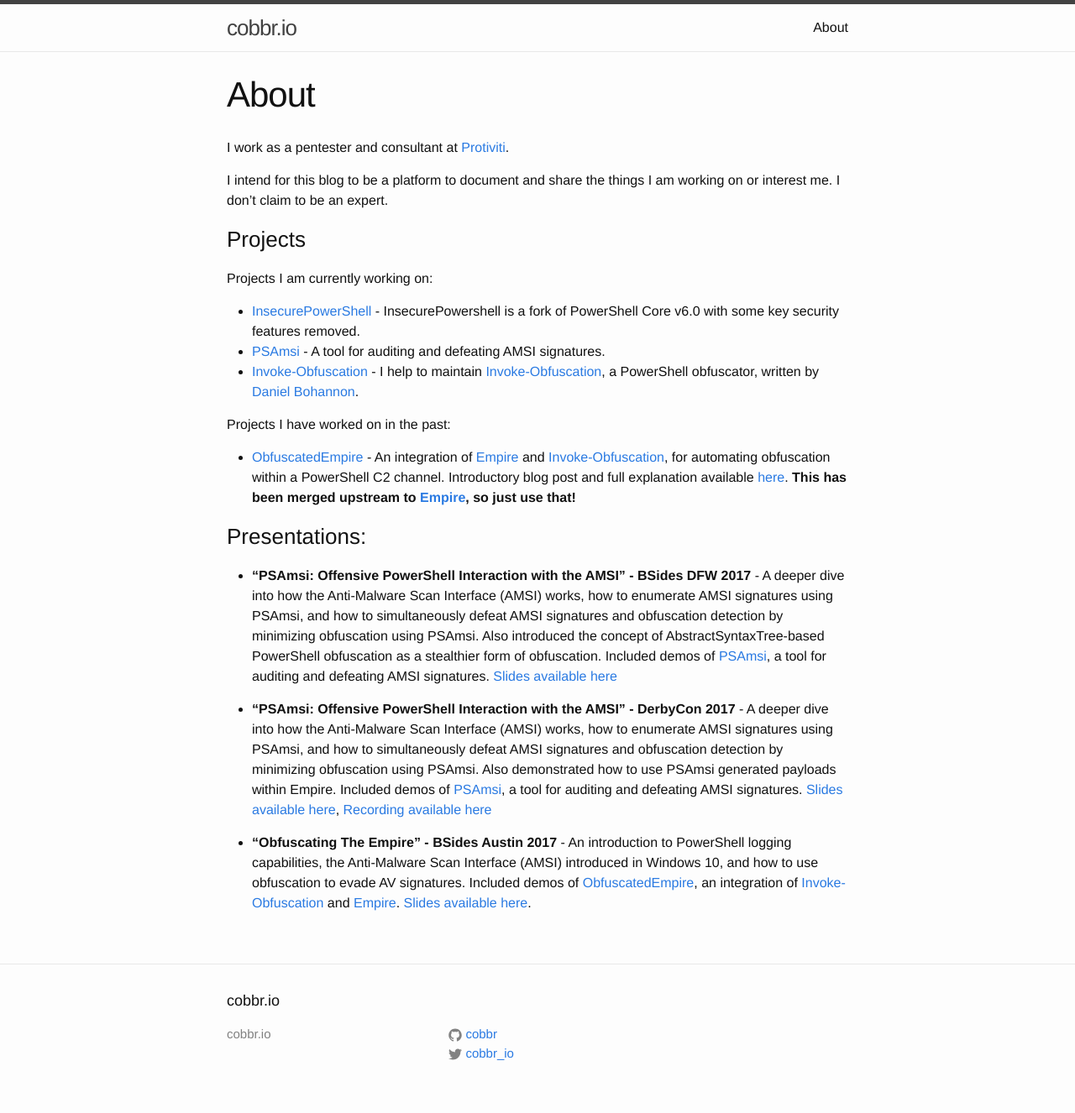
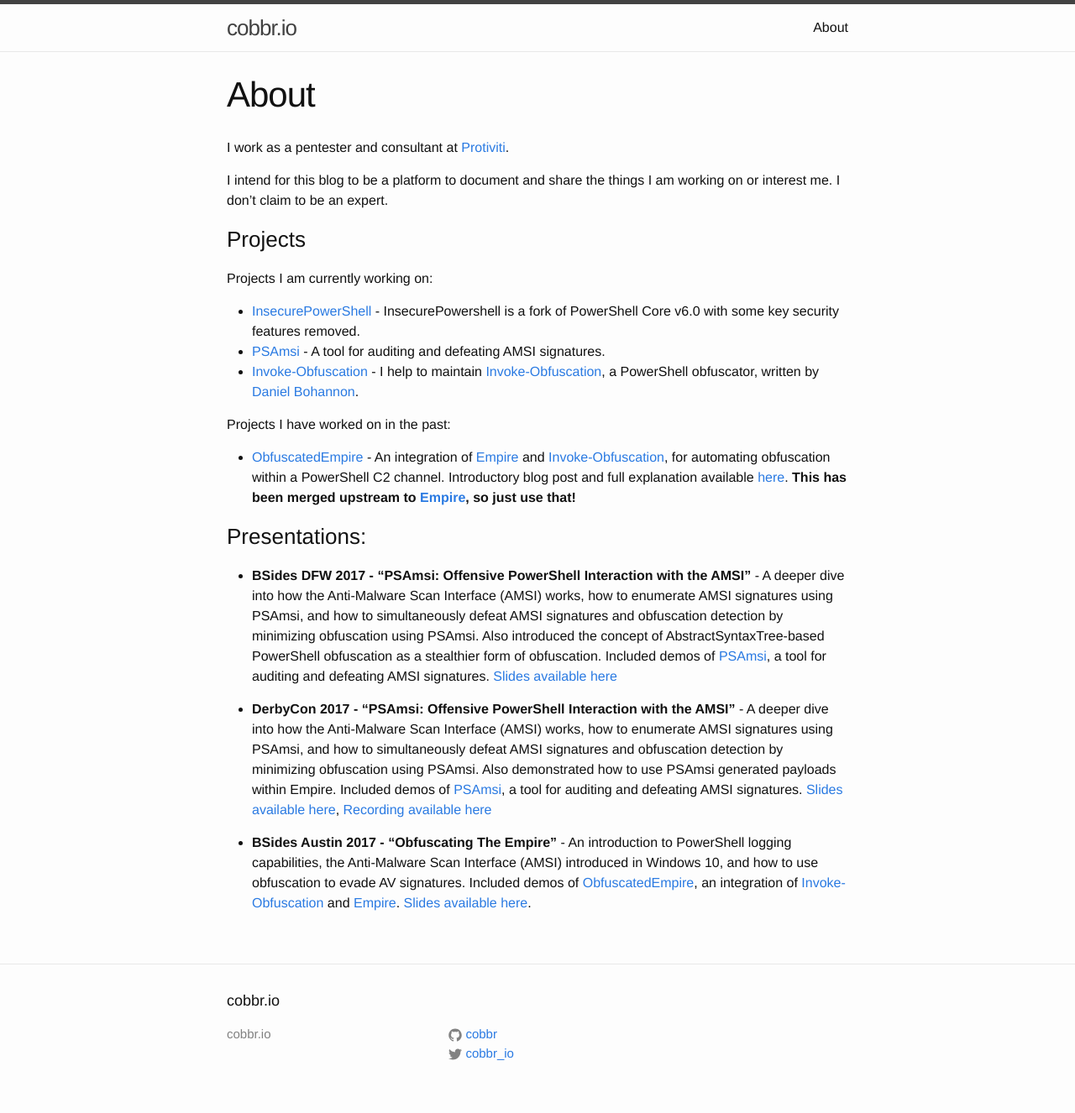
Before and after one commit to cobbr/cobbr.io, a Jekyll site: the page built from about.md, in a window 1280 px wide. Shown: the whole page at 84% size. Built offline with Jekyll 4.4.1, drawn with Linux system fonts in a browser that asks for light colours.

```diff
--- a/about.md
+++ b/about.md
@@ -22,8 +22,8 @@ Projects I have worked on in the past:
 
 ### Presentations:
 
-* **"PSAmsi: Offensive PowerShell Interaction with the AMSI" - BSides DFW 2017** - A deeper dive into how the Anti-Malware Scan Interface (AMSI) works, how to enumerate AMSI signatures using PSAmsi, and how to simultaneously defeat AMSI signatures and obfuscation detection by minimizing obfuscation using PSAmsi. Also introduced the concept of AbstractSyntaxTree-based PowerShell obfuscation as a stealthier form of obfuscation. Included demos of [PSAmsi](https://github.com/cobbr/PSAmsi), a tool for auditing and defeating AMSI signatures. [Slides available here](https://github.com/cobbr/slides/blob/master/BSides/DFW/PSAmsi%20-%20Offensive%20PowerShell%20Interaction%20with%20the%20AMSI.pdf)
+* **BSides DFW 2017 - "PSAmsi: Offensive PowerShell Interaction with the AMSI"** - A deeper dive into how the Anti-Malware Scan Interface (AMSI) works, how to enumerate AMSI signatures using PSAmsi, and how to simultaneously defeat AMSI signatures and obfuscation detection by minimizing obfuscation using PSAmsi. Also introduced the concept of AbstractSyntaxTree-based PowerShell obfuscation as a stealthier form of obfuscation. Included demos of [PSAmsi](https://github.com/cobbr/PSAmsi), a tool for auditing and defeating AMSI signatures. [Slides available here](https://github.com/cobbr/slides/blob/master/BSides/DFW/PSAmsi%20-%20Offensive%20PowerShell%20Interaction%20with%20the%20AMSI.pdf)
 
-* **"PSAmsi: Offensive PowerShell Interaction with the AMSI" - DerbyCon 2017** - A deeper dive into how the Anti-Malware Scan Interface (AMSI) works, how to enumerate AMSI signatures using PSAmsi, and how to simultaneously defeat AMSI signatures and obfuscation detection by minimizing obfuscation using PSAmsi. Also demonstrated how to use PSAmsi generated payloads within Empire. Included demos of [PSAmsi](https://github.com/cobbr/PSAmsi), a tool for auditing and defeating AMSI signatures. [Slides available here](https://github.com/cobbr/slides/blob/master/DerbyCon/PSAmsi%20-%20Offensive%20PowerShell%20Interaction%20with%20the%20AMSI.pdf), [Recording available here](https://www.youtube.com/watch?v=rEFyalXfQWk)
+* **DerbyCon 2017 - "PSAmsi: Offensive PowerShell Interaction with the AMSI"** - A deeper dive into how the Anti-Malware Scan Interface (AMSI) works, how to enumerate AMSI signatures using PSAmsi, and how to simultaneously defeat AMSI signatures and obfuscation detection by minimizing obfuscation using PSAmsi. Also demonstrated how to use PSAmsi generated payloads within Empire. Included demos of [PSAmsi](https://github.com/cobbr/PSAmsi), a tool for auditing and defeating AMSI signatures. [Slides available here](https://github.com/cobbr/slides/blob/master/DerbyCon/PSAmsi%20-%20Offensive%20PowerShell%20Interaction%20with%20the%20AMSI.pdf), [Recording available here](https://www.youtube.com/watch?v=rEFyalXfQWk)
 
-* **"Obfuscating The Empire" - BSides Austin 2017** - An introduction to PowerShell logging capabilities, the Anti-Malware Scan Interface (AMSI) introduced in Windows 10, and how to use obfuscation to evade AV signatures. Included demos of [ObfuscatedEmpire](https://github.com/cobbr/ObfuscatedEmpire), an integration of [Invoke-Obfuscation](https://github.com/danielbohannon/Invoke-Obfuscation) and [Empire](https://github.com/EmpireProject/Empire). [Slides available here](https://github.com/cobbr/slides/blob/master/BSides/Austin/Obfuscating%20The%20Empire.pdf).
+* **BSides Austin 2017 - "Obfuscating The Empire"** - An introduction to PowerShell logging capabilities, the Anti-Malware Scan Interface (AMSI) introduced in Windows 10, and how to use obfuscation to evade AV signatures. Included demos of [ObfuscatedEmpire](https://github.com/cobbr/ObfuscatedEmpire), an integration of [Invoke-Obfuscation](https://github.com/danielbohannon/Invoke-Obfuscation) and [Empire](https://github.com/EmpireProject/Empire). [Slides available here](https://github.com/cobbr/slides/blob/master/BSides/Austin/Obfuscating%20The%20Empire.pdf).
```
